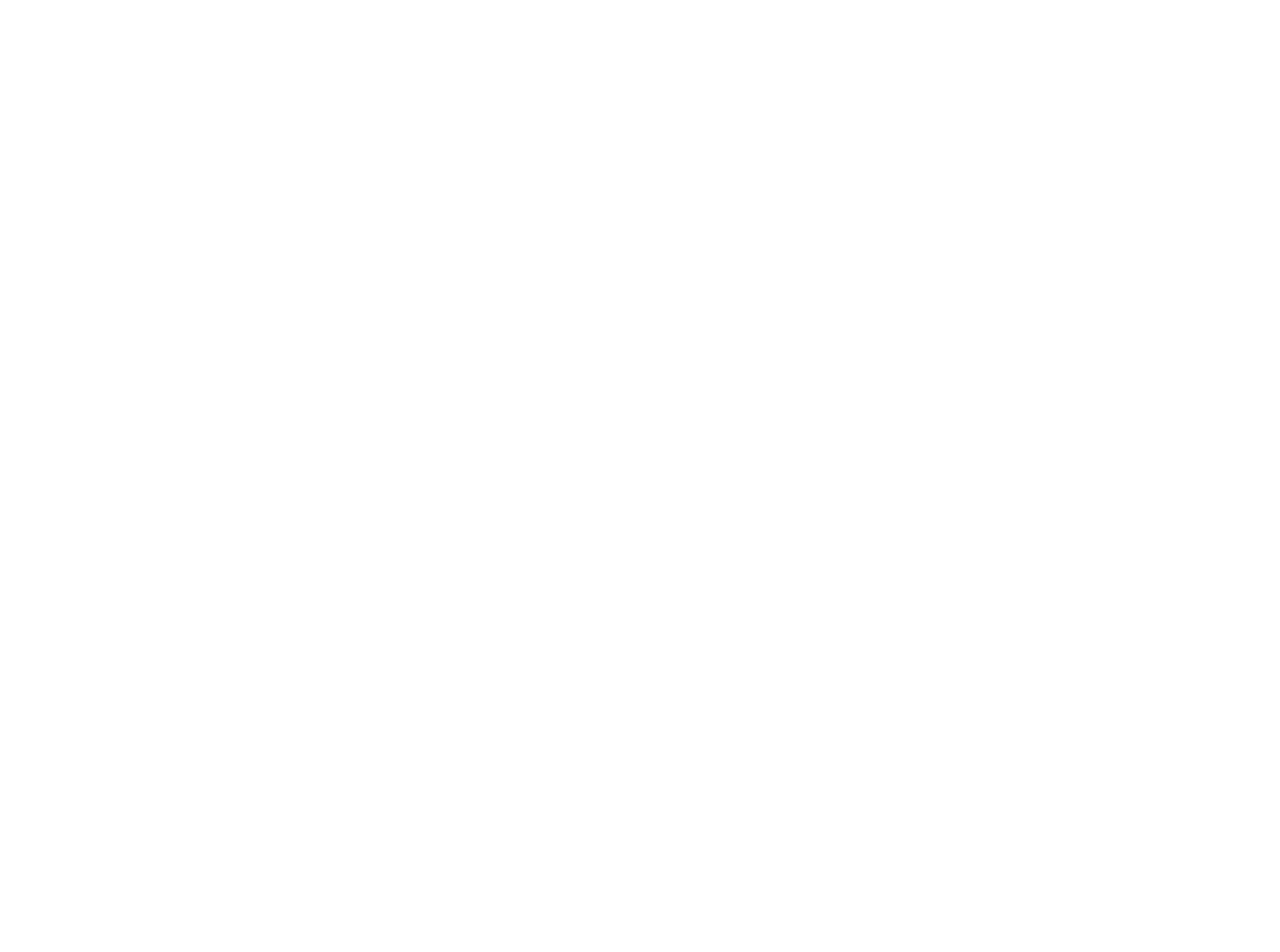
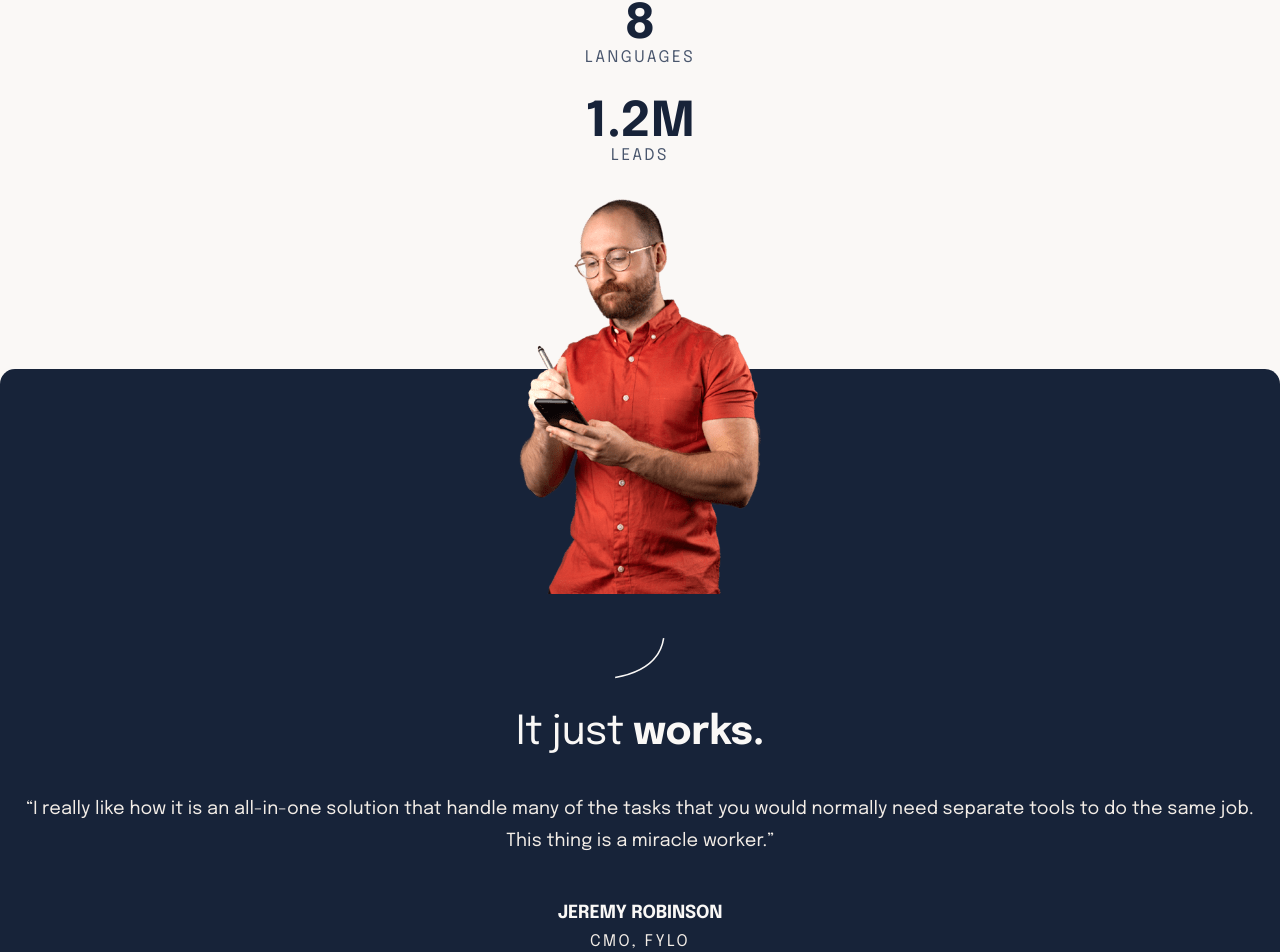
Before and after one commit to waldekglaz/suite-landing-page, a React (Create React App) app: page / in a window 1280 px wide. Shown: the part 1122-2074 px from the top of the page. Before the commit the page ends 1104 px from the top, so only its background shows below. Built offline with nearby package versions, Linux system fonts and the light colour scheme.

Commit message:
main 375px

```diff
--- a/src/App.css
+++ b/src/App.css
@@ -1,8 +1,12 @@
 .App {
   text-align: center;
-  padding: 24px 16px 80px;
+  padding: 24px 0 80px;
   background-color: #faf8f6;
 }
 .text--bold {
   font-weight: 900;
 }
+
+.padding-container {
+  padding: 0 16px;
+}
--- a/src/App.js
+++ b/src/App.js
@@ -1,12 +1,14 @@
 import "./App.css";
 import Header from "./components/header/Header";
 import Hero from "./components/hero/Hero";
+import Main from "./components/main/Main";
 
 function App() {
   return (
     <div className="App">
       <Header />
       <Hero />
+      <Main />
     </div>
   );
 }
--- a/src/components/header/Header.js
+++ b/src/components/header/Header.js
@@ -5,7 +5,7 @@
 
 const Header = () => {
   return (
-    <header className="header">
+    <header className="header padding-container">
       <Logo />
       <Button classes="btn btn--no-body btn--medium" />
     </header>
--- a/src/components/hero/Hero.css
+++ b/src/components/hero/Hero.css
@@ -6,7 +6,7 @@
 .hero__pattern {
   width: 151px;
   position: absolute;
-  left: 9.5rem;
+  left: 10.8rem;
   top: -1.2rem;
 }
 .hero__title {
--- a/src/components/hero/Hero.js
+++ b/src/components/hero/Hero.js
@@ -8,7 +8,7 @@
 
 const Hero = () => {
   return (
-    <div className="hero">
+    <div className="hero padding-container">
       <img
         className="hero__pattern"
         src={patternLine1}
@@ -25,7 +25,7 @@
       <Button classes="btn btn--dark btn--large" />
       <picture>
         <source srcset={heroImagePc} media="(min-width: 1440px)"></source>
-        <source srcset={heroImageTablet} media="(min-width: 800px)"></source>
+        <source srcset={heroImageTablet} media="(min-width: 768px)"></source>
 
         <img className="hero__img" src={heroImage} alt="suit graphic" />
       </picture>
--- /dev/null
+++ b/src/components/main/Counter.css
@@ -0,0 +1,13 @@
+.counter {
+  margin-bottom: 2rem;
+}
+.counter__number {
+  color: #172339;
+  font-weight: bold;
+  font-size: 3rem;
+}
+.counter__desc {
+  text-transform: uppercase;
+  color: #49566d;
+  letter-spacing: 2.5px;
+}
--- /dev/null
+++ b/src/components/main/Counter.js
@@ -0,0 +1,13 @@
+import React from "react";
+import "./Counter.css";
+
+const Counter = (props) => {
+  return (
+    <div className="counter">
+      <div className="counter__number">{props.number}</div>
+      <div className="counter__desc">{props.description}</div>
+    </div>
+  );
+};
+
+export default Counter;
--- /dev/null
+++ b/src/components/main/Main.js
@@ -0,0 +1,18 @@
+import React from "react";
+import Counter from "./Counter";
+import Statement from "./Statement";
+
+const Main = () => {
+  return (
+    <main className="main">
+      <div className="counters padding-container">
+        <Counter number="2K+" description="companies" />
+        <Counter number="8" description="languages" />
+        <Counter number="1.2M" description="leads" />
+      </div>
+      <Statement />
+    </main>
+  );
+};
+
+export default Main;
--- /dev/null
+++ b/src/components/main/Statement.css
@@ -0,0 +1,50 @@
+.statement {
+  background-color: #172339;
+  border-radius: 15px;
+  color: #f3ede7;
+  margin-top: 12.8125rem;
+  padding-bottom: 4rem;
+}
+.statement__img {
+  margin-top: -10.6125rem;
+  margin-bottom: 2.5rem;
+}
+.statement__pattern {
+  display: block;
+  margin: 0 auto;
+  width: 50px;
+}
+.statement__title {
+  font-weight: 400;
+  font-size: 40px;
+  letter-spacing: -0.42px;
+  margin-bottom: 2.5rem;
+  color: #faf8f6;
+}
+.figure {
+  margin: 0;
+}
+.statement__text {
+  font-size: 1.125rem;
+  line-height: 32px;
+  letter-spacing: 0.09px;
+  color: #f3ede7;
+  margin: 0 0 2.5rem;
+}
+.statement__author {
+  display: flex;
+  flex-direction: column;
+  color: #faf8f6;
+  font-weight: bold;
+  font-size: 1.125rem;
+  letter-spacing: -0.18px;
+  line-height: 32px;
+}
+.statement__author cite {
+  font-weight: 400;
+  font-style: normal;
+  font-size: 1rem;
+  letter-spacing: 2.5px;
+  color: #f3ede7;
+  line-height: 26px;
+}
--- /dev/null
+++ b/src/components/main/Statement.js
@@ -0,0 +1,36 @@
+import React from "react";
+import jeremySmall from "../../assets/image-jeremy-small.png";
+import jeremyLarge from "../../assets/image-jeremy-large.png";
+import statementPattern from "../../assets/pattern-curved-line-2.svg";
+import "./Statement.css";
+const Statement = () => {
+  return (
+    <section className="statement">
+      <picture>
+        <source srcset={jeremyLarge} media="(min-width: 1440px)"></source>
+
+        <img className="statement__img" src={jeremySmall} alt="suit graphic" />
+      </picture>
+      <img
+        className="statement__pattern"
+        src={statementPattern}
+        alt="decorative pattern"
+      />
+      <h2 className="statement__title">
+        It just <span className="text--bold">works.</span>
+      </h2>
+      <figure className="figure padding-container">
+        <blockquote className="statement__text">
+          “I really like how it is an all-in-one solution that handle many of
+          the tasks that you would normally need separate tools to do the same
+          job. This thing is a miracle worker.”
+        </blockquote>
+        <figcaption className="statement__author">
+          JEREMY ROBINSON <cite>CMO, FYLO</cite>
+        </figcaption>
+      </figure>
+    </section>
+  );
+};
+
+export default Statement;
```
Also changed, not shown: src/components/main/Main.css (added).
